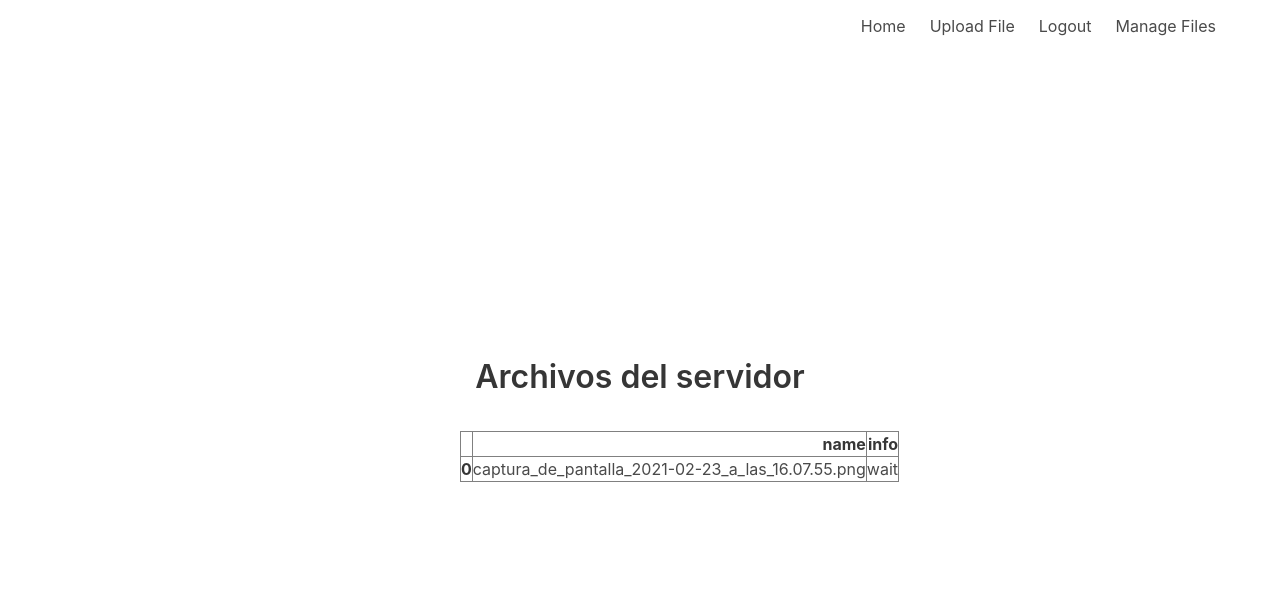
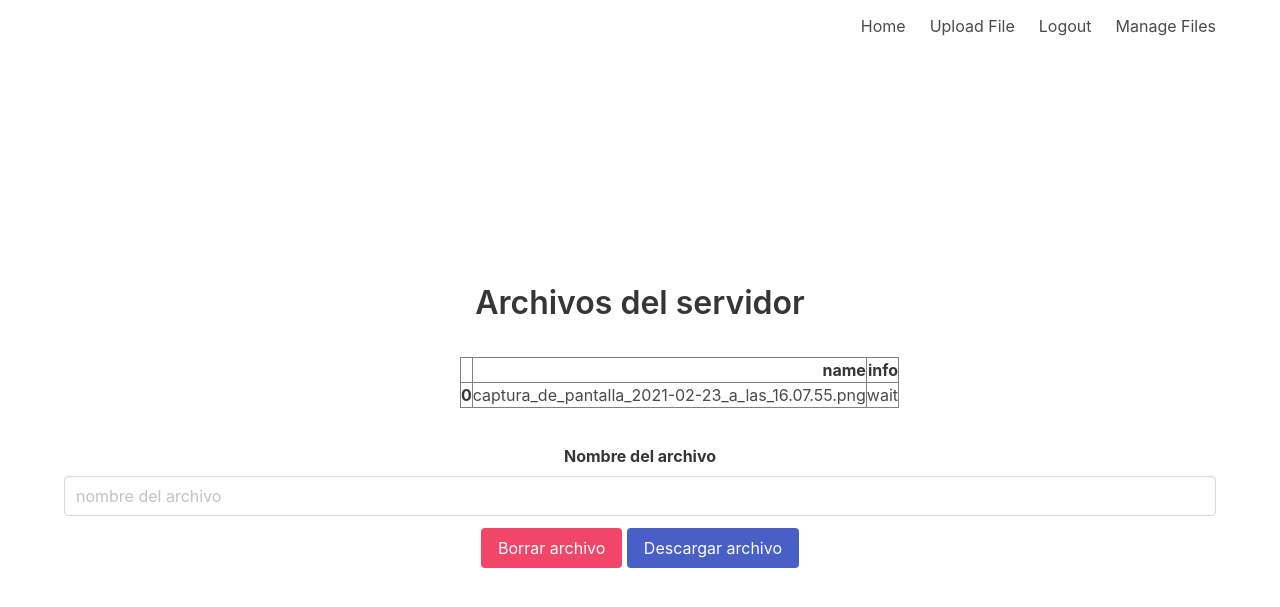
Before and after one commit to agalvezcorell/flask-login, a Flask app: page /files in a window 1280 px wide. Shown: the top 607 px of the page. Run offline with Flask 2, Linux system fonts and the light colour scheme; a user stored in the database is signed in.

Commit message:
los botones hacen cosas diferentes

```diff
--- a/my_app/main.py
+++ b/my_app/main.py
@@ -34,3 +34,17 @@
 def files():
     archivos = tool.make_tree2()
     return render_template('files.html', tables=[archivos.to_html(classes='data')], titles="")
+
+
+
+@main.route('/delete', methods=['POST'])
+@login_required
+def del_files():
+    archivo_borrar = request.form.get('file_name')
+    if request.form['submit_button'] == 'borra':
+            print(archivo_borrar,"borrar")
+    elif request.form['submit_button'] == 'descarga':
+            print(archivo_borrar,"descarga")
+
+    archivos = tool.make_tree2()
+    return redirect(url_for('main.files'))
--- a/my_app/templates/files.html
+++ b/my_app/templates/files.html
@@ -13,5 +13,22 @@
             {{titles[loop.index]}}
             {{ table|safe }}
 {% endfor %}
+
 </div>
+
+<div class="column is-4 is-offset-4"></div>
+<form action = "/delete" method = "POST" >
+  <form class="box">
+    <div class="field">
+      <label class="label">Nombre del archivo</label>
+      <div class="control">
+        <input class="input" type="file_name" name= "file_name" placeholder="nombre del archivo">
+      </div>
+    </div>
+
+    <button class="button is-danger" name="submit_button" value="borra">Borrar archivo</button>
+    <button class="button is-link" name="submit_button" value="descarga">Descargar archivo</button>
+  </form>
+      </form>
+ </div>
 {% endblock %}
```
Also changed, not shown: 1 other file.
